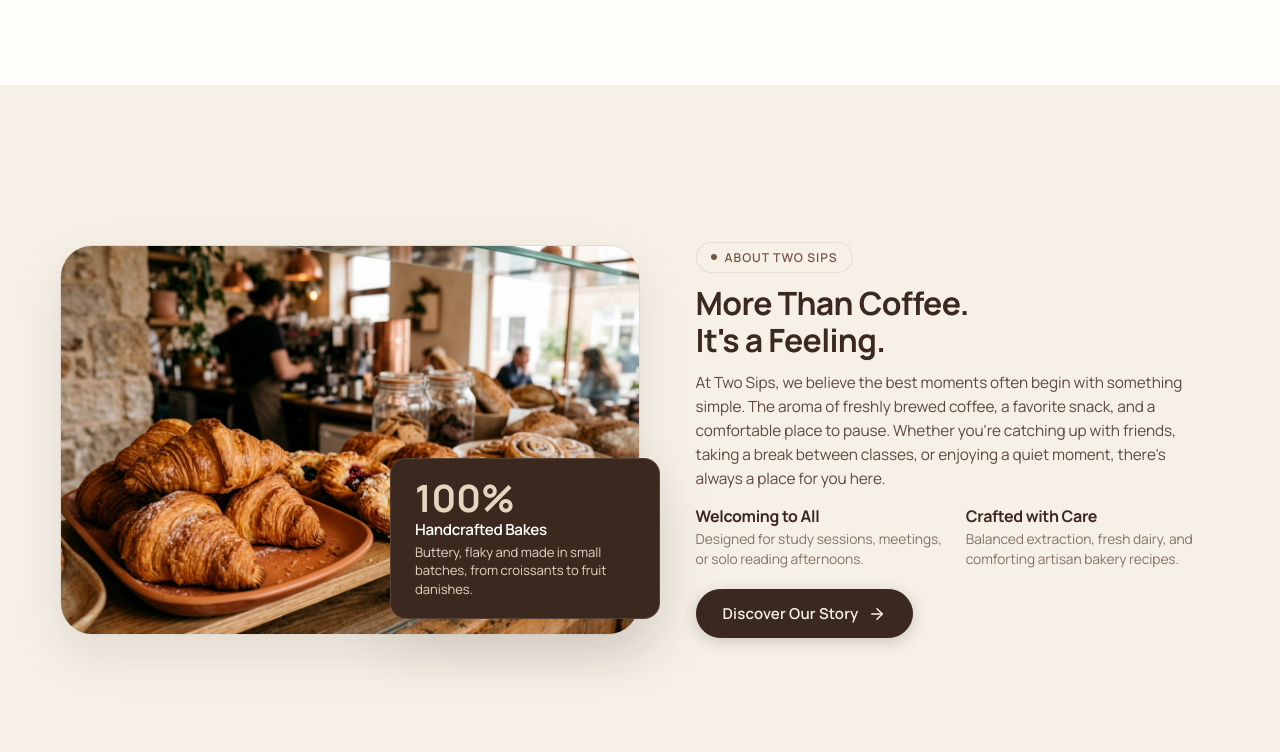
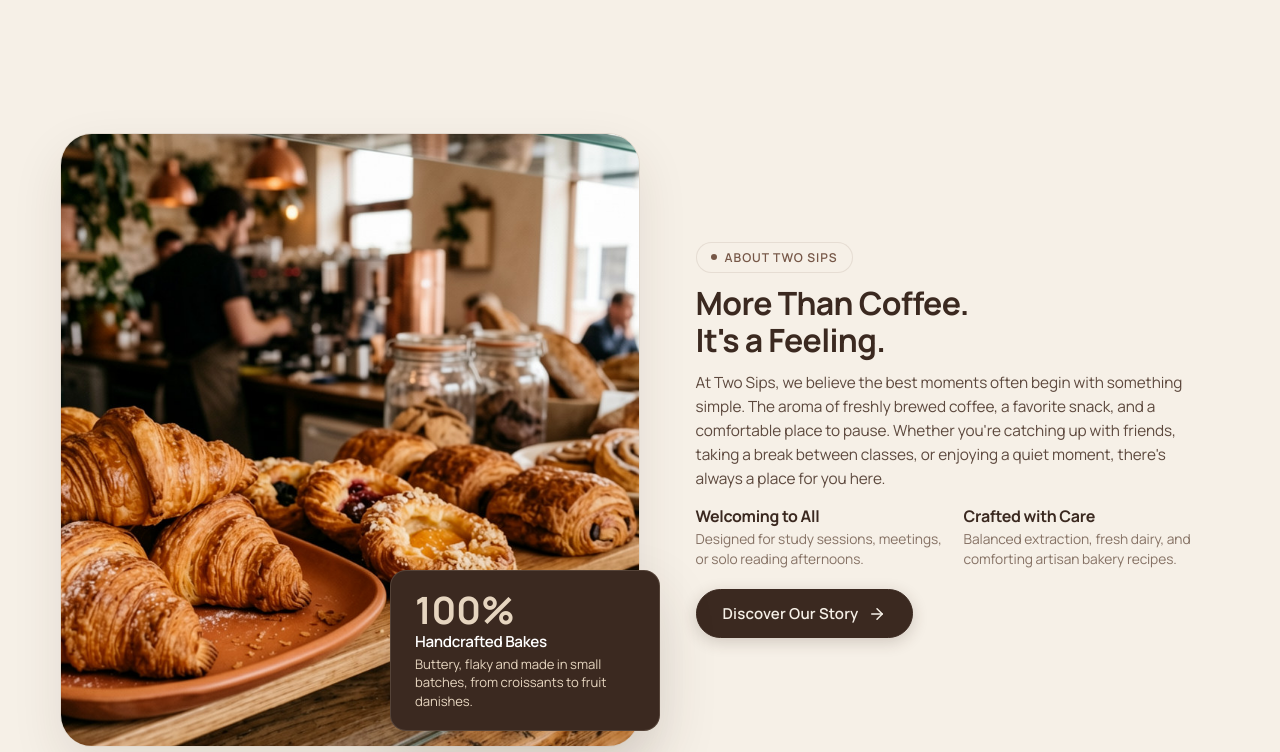
Before and after one commit to akashdhamal67/Akash-Dhamal, a website: page two sip caffe/index.html in a window 1280 px wide. Shown: the part 1508-2260 px from the top of the page. Drawn offline with Linux system fonts and the light colour scheme.

Commit message:
Refine Our Story to exact 100vh - 90px screen height with 32px padding, larger calc image, seamless cream background across sections, and 4/3 mobile stack

```diff
--- a/css/styles.css
+++ b/css/styles.css
@@ -88,10 +88,15 @@ section[id],
   scroll-margin-top: 90px;
 }
 
+section {
+  margin: 0;
+  border: none;
+}
+
 body {
   margin: 0;
   font-family: 'Manrope', -apple-system, BlinkMacSystemFont, 'Segoe UI', Roboto, sans-serif;
-  background-color: var(--color-soft-white);
+  background-color: var(--color-cream);
   color: var(--text-primary);
   line-height: 1.6;
   overflow-x: hidden;
@@ -1112,7 +1117,9 @@ button {
    ========================================================================== */
 .favorites-section {
   padding: 88px 0;
-  background-color: var(--color-soft-white);
+  background-color: var(--color-cream);
+  margin: 0;
+  border: none;
 }
 
 .favorites-grid {
@@ -1330,10 +1337,18 @@ button {
 @media (min-width: 980px) {
   .story-section {
     min-height: calc(100vh - 90px);
-    padding: 48px 0;
+    height: calc(100vh - 90px);
+    padding: 32px 0;
+    margin: 0;
     display: flex;
     align-items: center;
     box-sizing: border-box;
+    background-color: var(--color-cream);
+  }
+
+  .story-section .container {
+    width: 100%;
+    margin: 0 auto;
   }
 
   .story-grid {
@@ -1341,20 +1356,29 @@ button {
     gap: 56px;
     align-items: center;
     width: 100%;
+    margin: 0;
+  }
+
+  .story-media-collage {
+    position: relative;
+    height: calc(100vh - 90px - 96px);
+    width: 100%;
   }
 
   .story-img-main-wrap {
-    max-height: calc(100vh - 220px);
+    height: calc(100vh - 90px - 96px);
     width: 100%;
-    height: auto;
+    max-height: none;
     aspect-ratio: unset;
     border-radius: var(--radius-xl);
+    overflow: hidden;
+    box-shadow: var(--shadow-lg);
+    border: 1px solid rgba(118, 87, 71, 0.15);
   }
 
   .story-img-main {
-    max-height: calc(100vh - 220px);
+    height: calc(100vh - 90px - 96px);
     width: 100%;
-    height: 100%;
     object-fit: cover;
   }
 
@@ -1364,6 +1388,11 @@ button {
     right: -20px;
     max-width: 270px;
     padding: 20px 24px;
+    z-index: 2;
+  }
+
+  .story-content {
+    max-width: 520px;
   }
 
   .story-content .section-kicker {
@@ -1380,7 +1409,6 @@ button {
     font-size: 0.96rem;
     line-height: 1.56;
     margin-bottom: 16px;
-    max-width: 520px;
   }
 
   .story-highlights {
@@ -1405,6 +1433,9 @@ button {
     min-height: auto;
     height: auto;
     padding: 68px 0;
+    margin: 0;
+    display: block;
+    background-color: var(--color-cream);
   }
 
   .story-grid {
@@ -1412,10 +1443,24 @@ button {
     gap: 36px;
   }
 
+  .story-media-collage {
+    height: auto;
+    width: 100%;
+    display: block;
+  }
+
   .story-img-main-wrap {
+    height: auto;
+    width: 100%;
     max-height: none;
     aspect-ratio: 4 / 3;
     border-radius: var(--radius-lg);
+  }
+
+  .story-img-main {
+    height: 100%;
+    width: 100%;
+    object-fit: cover;
   }
 
   .story-accent-card {
@@ -1454,7 +1499,9 @@ button {
    ========================================================================== */
 .menu-section {
   padding: 96px 0;
-  background-color: var(--color-soft-white);
+  background-color: var(--color-cream);
+  margin: 0;
+  border: none;
 }
 
 .menu-tabs-wrapper {
@@ -1772,8 +1819,10 @@ button {
    ========================================================================== */
 .visit-section {
   padding: 96px 0 108px 0;
-  background-color: var(--color-soft-white);
+  background-color: var(--color-cream);
   position: relative;
+  margin: 0;
+  border: none;
 }
 
 .visit-card-container {
--- a/two sip caffe/css/styles.css
+++ b/two sip caffe/css/styles.css
@@ -88,10 +88,15 @@ section[id],
   scroll-margin-top: 90px;
 }
 
+section {
+  margin: 0;
+  border: none;
+}
+
 body {
   margin: 0;
   font-family: 'Manrope', -apple-system, BlinkMacSystemFont, 'Segoe UI', Roboto, sans-serif;
-  background-color: var(--color-soft-white);
+  background-color: var(--color-cream);
   color: var(--text-primary);
   line-height: 1.6;
   overflow-x: hidden;
@@ -1112,7 +1117,9 @@ button {
    ========================================================================== */
 .favorites-section {
   padding: 88px 0;
-  background-color: var(--color-soft-white);
+  background-color: var(--color-cream);
+  margin: 0;
+  border: none;
 }
 
 .favorites-grid {
@@ -1330,10 +1337,18 @@ button {
 @media (min-width: 980px) {
   .story-section {
     min-height: calc(100vh - 90px);
-    padding: 48px 0;
+    height: calc(100vh - 90px);
+    padding: 32px 0;
+    margin: 0;
     display: flex;
     align-items: center;
     box-sizing: border-box;
+    background-color: var(--color-cream);
+  }
+
+  .story-section .container {
+    width: 100%;
+    margin: 0 auto;
   }
 
   .story-grid {
@@ -1341,20 +1356,29 @@ button {
     gap: 56px;
     align-items: center;
     width: 100%;
+    margin: 0;
+  }
+
+  .story-media-collage {
+    position: relative;
+    height: calc(100vh - 90px - 96px);
+    width: 100%;
   }
 
   .story-img-main-wrap {
-    max-height: calc(100vh - 220px);
+    height: calc(100vh - 90px - 96px);
     width: 100%;
-    height: auto;
+    max-height: none;
     aspect-ratio: unset;
     border-radius: var(--radius-xl);
+    overflow: hidden;
+    box-shadow: var(--shadow-lg);
+    border: 1px solid rgba(118, 87, 71, 0.15);
   }
 
   .story-img-main {
-    max-height: calc(100vh - 220px);
+    height: calc(100vh - 90px - 96px);
     width: 100%;
-    height: 100%;
     object-fit: cover;
   }
 
@@ -1364,6 +1388,11 @@ button {
     right: -20px;
     max-width: 270px;
     padding: 20px 24px;
+    z-index: 2;
+  }
+
+  .story-content {
+    max-width: 520px;
   }
 
   .story-content .section-kicker {
@@ -1380,7 +1409,6 @@ button {
     font-size: 0.96rem;
     line-height: 1.56;
     margin-bottom: 16px;
-    max-width: 520px;
   }
 
   .story-highlights {
@@ -1405,6 +1433,9 @@ button {
     min-height: auto;
     height: auto;
     padding: 68px 0;
+    margin: 0;
+    display: block;
+    background-color: var(--color-cream);
   }
 
   .story-grid {
@@ -1412,10 +1443,24 @@ button {
     gap: 36px;
   }
 
+  .story-media-collage {
+    height: auto;
+    width: 100%;
+    display: block;
+  }
+
   .story-img-main-wrap {
+    height: auto;
+    width: 100%;
     max-height: none;
     aspect-ratio: 4 / 3;
     border-radius: var(--radius-lg);
+  }
+
+  .story-img-main {
+    height: 100%;
+    width: 100%;
+    object-fit: cover;
   }
 
   .story-accent-card {
@@ -1454,7 +1499,9 @@ button {
    ========================================================================== */
 .menu-section {
   padding: 96px 0;
-  background-color: var(--color-soft-white);
+  background-color: var(--color-cream);
+  margin: 0;
+  border: none;
 }
 
 .menu-tabs-wrapper {
@@ -1772,8 +1819,10 @@ button {
    ========================================================================== */
 .visit-section {
   padding: 96px 0 108px 0;
-  background-color: var(--color-soft-white);
+  background-color: var(--color-cream);
   position: relative;
+  margin: 0;
+  border: none;
 }
 
 .visit-card-container {
```
